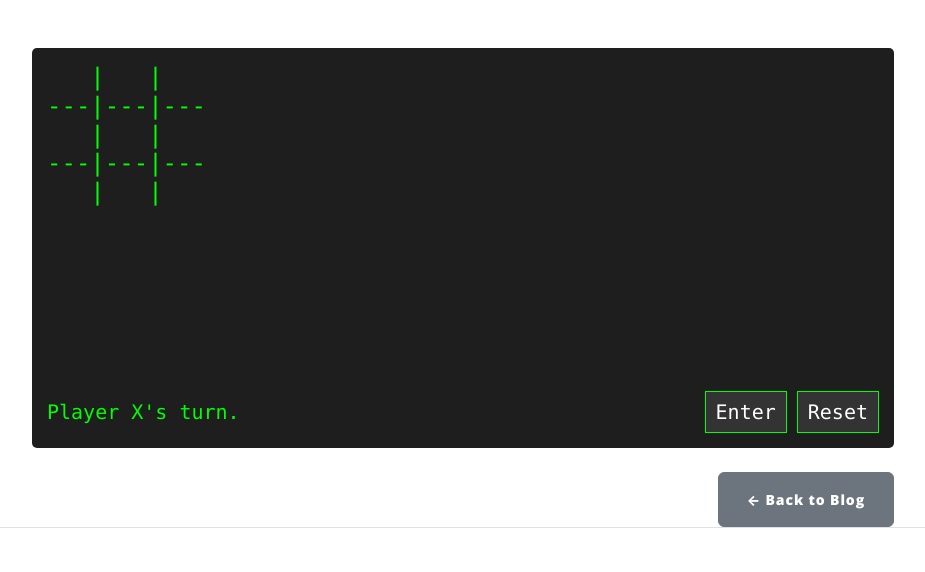
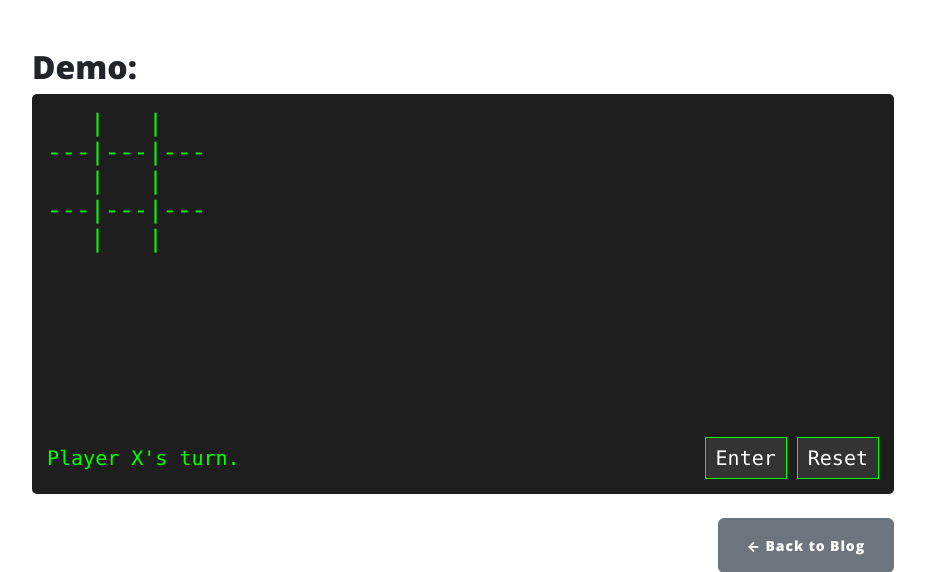
Before and after one commit to cm-webdev/portfolio-website, a Flask app: page /projects/tic-tac-toe in a window 1280 px wide. Shown: the part 602-1174 px from the top of the page, without its empty margins (177-1102 px from the left). Run offline with Flask 3, Linux system fonts and the light colour scheme; some libraries are stand-ins or nearby versions.

Commit message:
Update: tic-tac-toe template

```diff
--- a/templates/projects/tic-tac-toe.html
+++ b/templates/projects/tic-tac-toe.html
@@ -69,6 +69,8 @@
         color: #1e1e1e;
     }
 </style>
+
+<h2>Demo:</h2>
 
 <div id="terminal-container">
     <div id="terminal-output">
```
